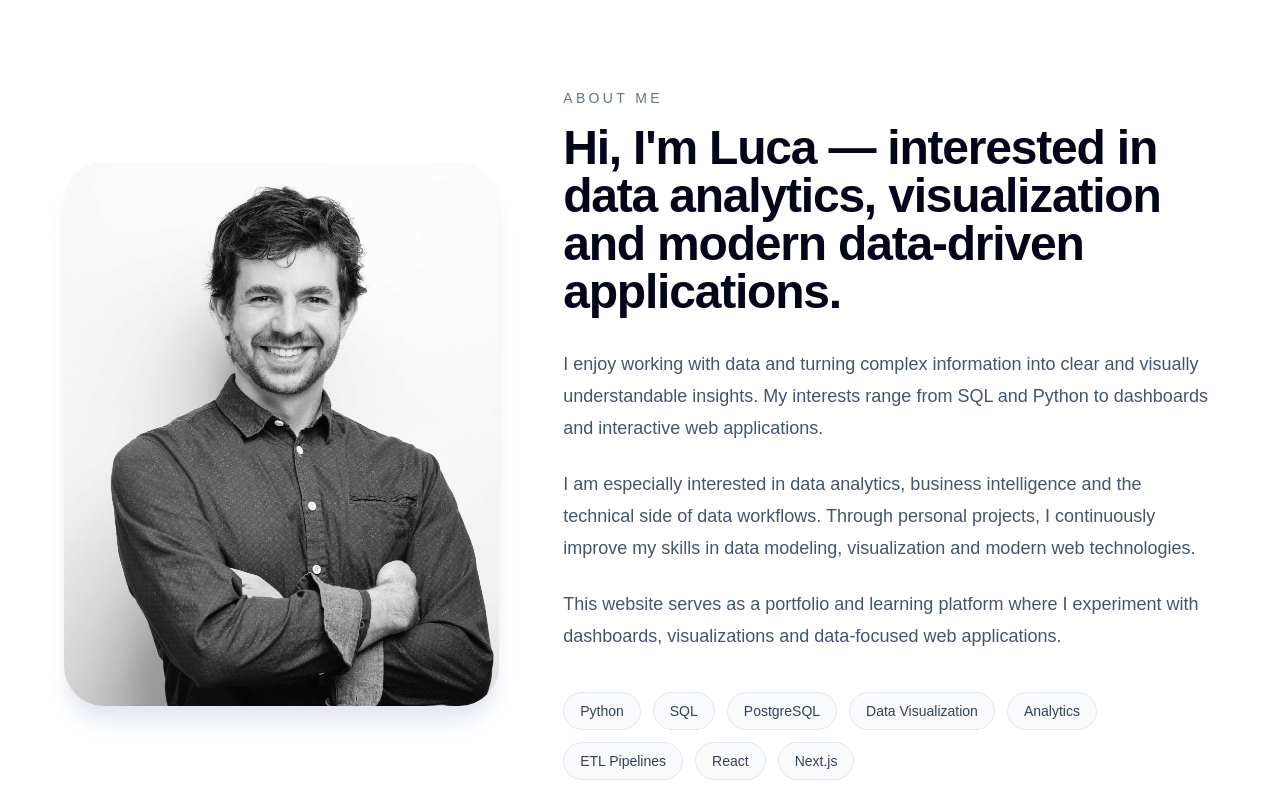
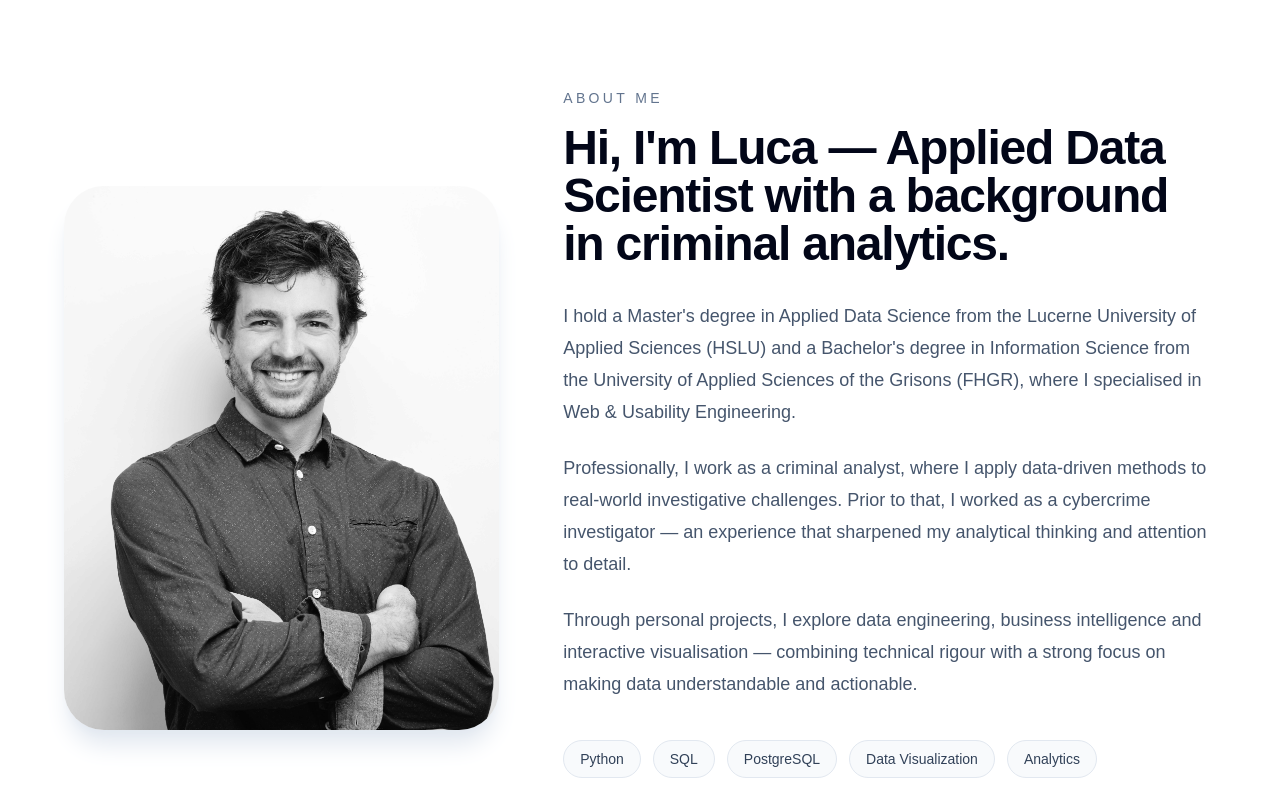
Before and after one commit to jooluc/data-portfolio, a Next.js app: page / in a window 1280 px wide. Shown: the part 880-1670 px from the top of the page. Built offline with nearby package versions, Linux system fonts and the light colour scheme; no server answers; the database is empty.

Commit message:
Update About section with real bio

```diff
--- a/app/page.tsx
+++ b/app/page.tsx
@@ -286,20 +286,20 @@ export default function Home() {
       </p>
 
       <h2 className="text-4xl font-semibold tracking-tight md:text-5xl">
-              Hi, I&apos;m Luca — interested in data analytics, visualization and modern data-driven applications.
+        Hi, I&apos;m Luca — Applied Data Scientist with a background in criminal analytics.
       </h2>
 
       <div className="mt-8 space-y-6 text-lg leading-8 text-slate-600">
         <p>
-                I enjoy working with data and turning complex information into clear and visually understandable insights. My interests range from SQL and Python to dashboards and interactive web applications.
+          I hold a Master&apos;s degree in Applied Data Science from the Lucerne University of Applied Sciences (HSLU) and a Bachelor&apos;s degree in Information Science from the University of Applied Sciences of the Grisons (FHGR), where I specialised in Web &amp; Usability Engineering.
         </p>
 
         <p>
-                I am especially interested in data analytics, business intelligence and the technical side of data workflows. Through personal projects, I continuously improve my skills in data modeling, visualization and modern web technologies.
+          Professionally, I work as a criminal analyst, where I apply data-driven methods to real-world investigative challenges. Prior to that, I worked as a cybercrime investigator — an experience that sharpened my analytical thinking and attention to detail.
         </p>
 
         <p>
-                This website serves as a portfolio and learning platform where I experiment with dashboards, visualizations and data-focused web applications.
+          Through personal projects, I explore data engineering, business intelligence and interactive visualisation — combining technical rigour with a strong focus on making data understandable and actionable.
         </p>
       </div>
 
@@ -311,6 +311,7 @@ export default function Home() {
           "Data Visualization",
           "Analytics",
           "ETL Pipelines",
+          "Machine Learning",
           "React",
           "Next.js",
         ].map((skill) => (
```
Lines whose indentation alone changed are shown as unchanged.
